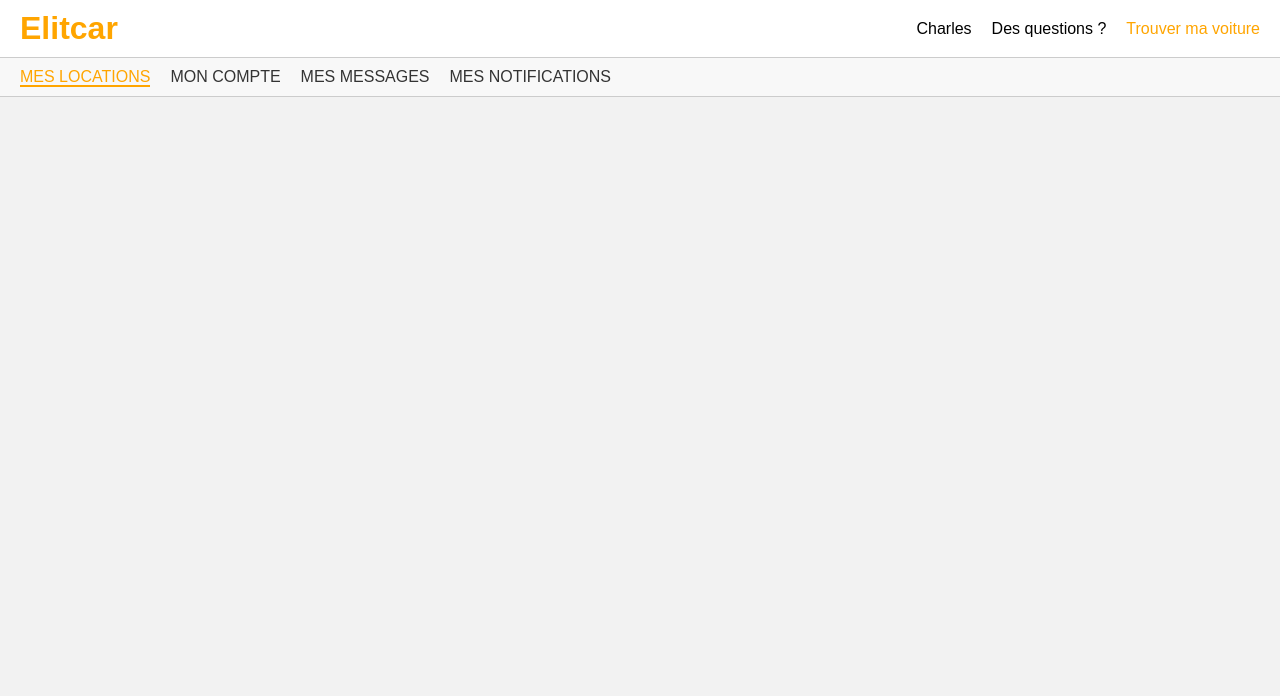
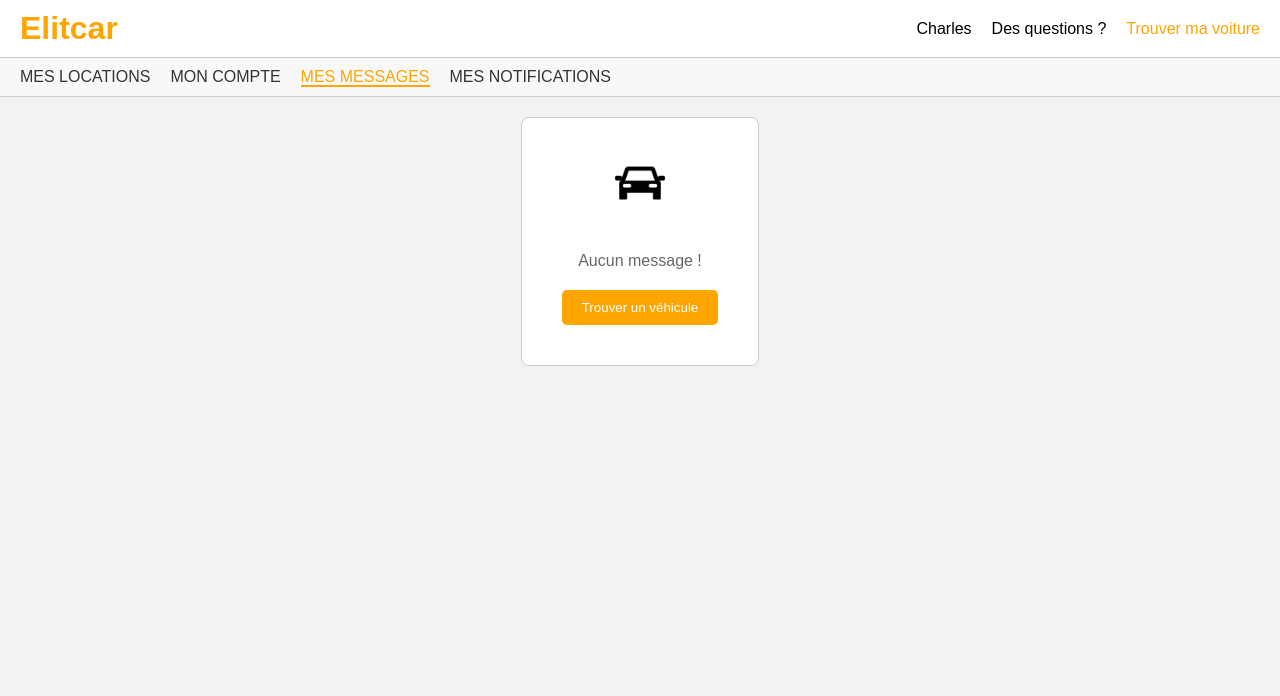
Before and after one commit to Ihs-b/ElitCar2.0, a PHP site: page /view/FrontEnd/view_profile_particulier.php in a window 1280 px wide, after a click on "MES MESSAGES". Shown: the top 696 px of the page. Run offline with PHP 8.4, Linux system fonts and the light colour scheme.

Commit message:
message et notification ajouté

```diff
--- a/view/FrontEnd/view_profile_particulier.php
+++ b/view/FrontEnd/view_profile_particulier.php
@@ -163,6 +163,20 @@
             <!-- Add your payment methods content here -->
         </section>
     </div>
+    <div id="messages" class="tab-content" style="display: none;">
+        <div class="no-rentals">
+            <img src="http://localhost/ElitCar2.0/public/img/logo_voiture_empty.png" alt="Car Icon">
+            <p>Aucun message  !</p>
+            <button>Trouver un véhicule</button>
+        </div>
+    </div>
+    <div id="notifications" class="tab-content" style="display: none;">
+        <div class="no-rentals">
+            <img src="http://localhost/ElitCar2.0/public/img/logo_voiture_empty.png" alt="Car Icon">
+            <p>Aucune notifcations !</p>
+            <button>Trouver un véhicule</button>
+        </div>
+    </div>
 </main>
 <footer>
     <div class="footer-columns">
```
